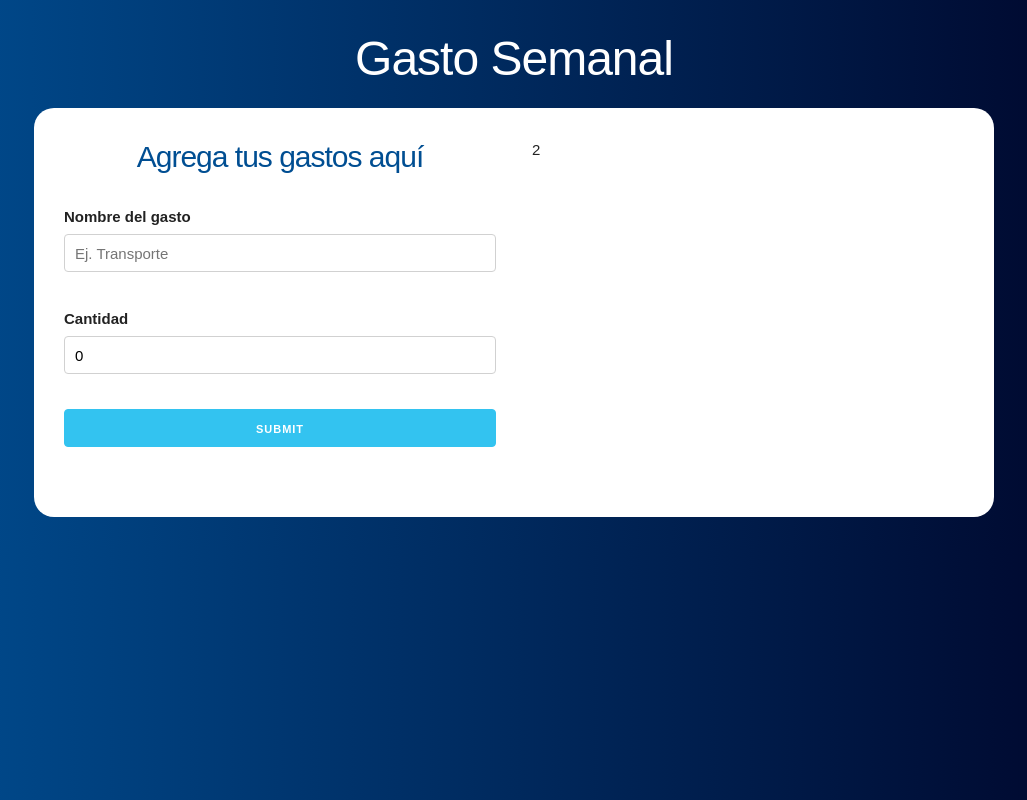
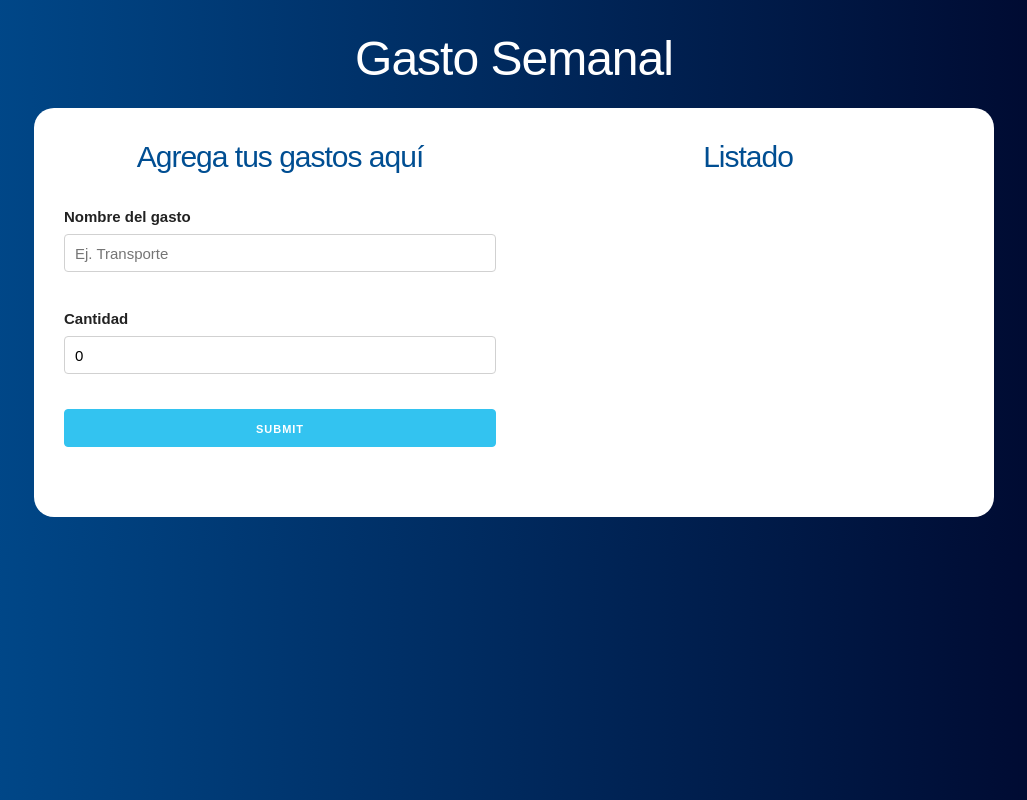
Before and after one commit to UrielQuiroz/BudgetControl, a React (Create React App) app in the folder presupuesto/: page / in a window 1280 px wide. Both pictures are taken after typing "5" into the empty fields and a click on the input "Definir presupuesto". Shown: the whole page, without its empty margins (126-1153 px from the left). Built offline with nearby package versions, Linux system fonts and the light colour scheme.

Commit message:
Mostrando los gastos en la interfaz
Se creo el componente Listado y Gastos para mostrar el listado de los gastos

```diff
--- a/presupuesto/package.json
+++ b/presupuesto/package.json
@@ -8,7 +8,7 @@
     "@testing-library/user-event": "^12.8.3",
     "react": "^17.0.2",
     "react-dom": "^17.0.2",
-    "react-scripts": "4.0.3",
+    "react-scripts": "^4.0.3",
     "shortid": "^2.2.16",
     "web-vitals": "^1.1.2"
   },
--- a/presupuesto/src/App.js
+++ b/presupuesto/src/App.js
@@ -1,6 +1,7 @@
 import React, { useState } from 'react';
 import Formulario from './components/Formulario';
 import Pregunta from './components/Pregunta';
+import Listado from './components/Listado';
 
 
 function App() {
@@ -41,7 +42,9 @@ function App() {
               </div>
 
               <div className="one-half column">
-                2
+                <Listado
+                    gastos={gastos}
+                />
               </div>
             </div>
 
--- /dev/null
+++ b/presupuesto/src/components/Gastos.jsx
@@ -0,0 +1,12 @@
+import React from 'react';
+
+const Gastos = ({gasto}) => (
+    <li className="gastos">
+        <p>
+            {gasto.nombregasto}
+            <span className="gasto">$ {gasto.cantidad}</span>
+        </p>
+    </li>
+)
+
+export default Gastos;
--- /dev/null
+++ b/presupuesto/src/components/Listado.jsx
@@ -0,0 +1,15 @@
+import React from "react";
+import Gastos from "./Gastos";
+
+const Listado = ({gastos}) => (
+  <div className="gastos-realizados">
+    <h2>Listado</h2>
+    {gastos.map( gasto => (
+        <Gastos
+        key={gasto.id}
+            gasto={gasto}
+        />
+    ))}
+  </div>
+);
+export default Listado;
```
Also changed, not shown: 1 other file (tests, documents, lock files or other folders).
